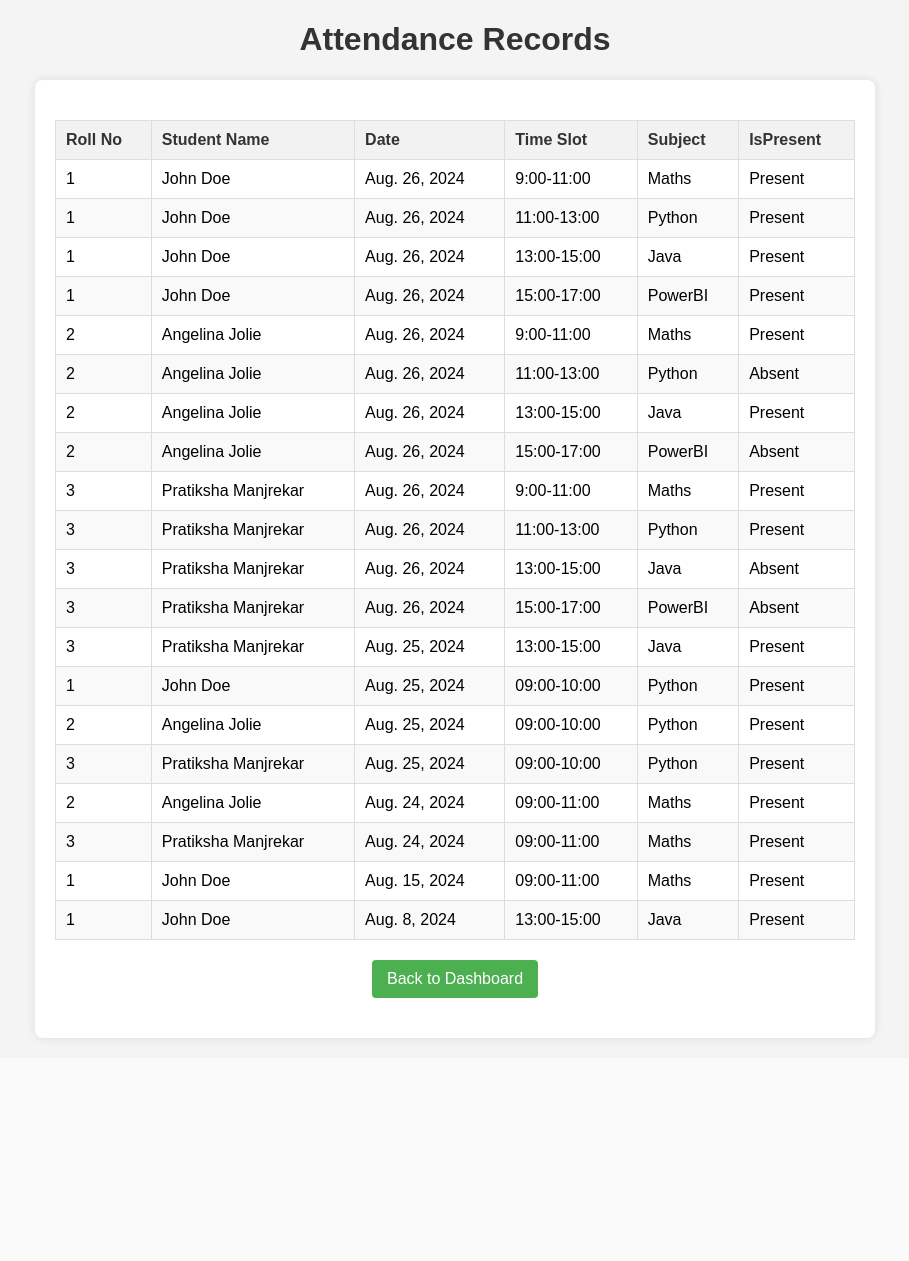
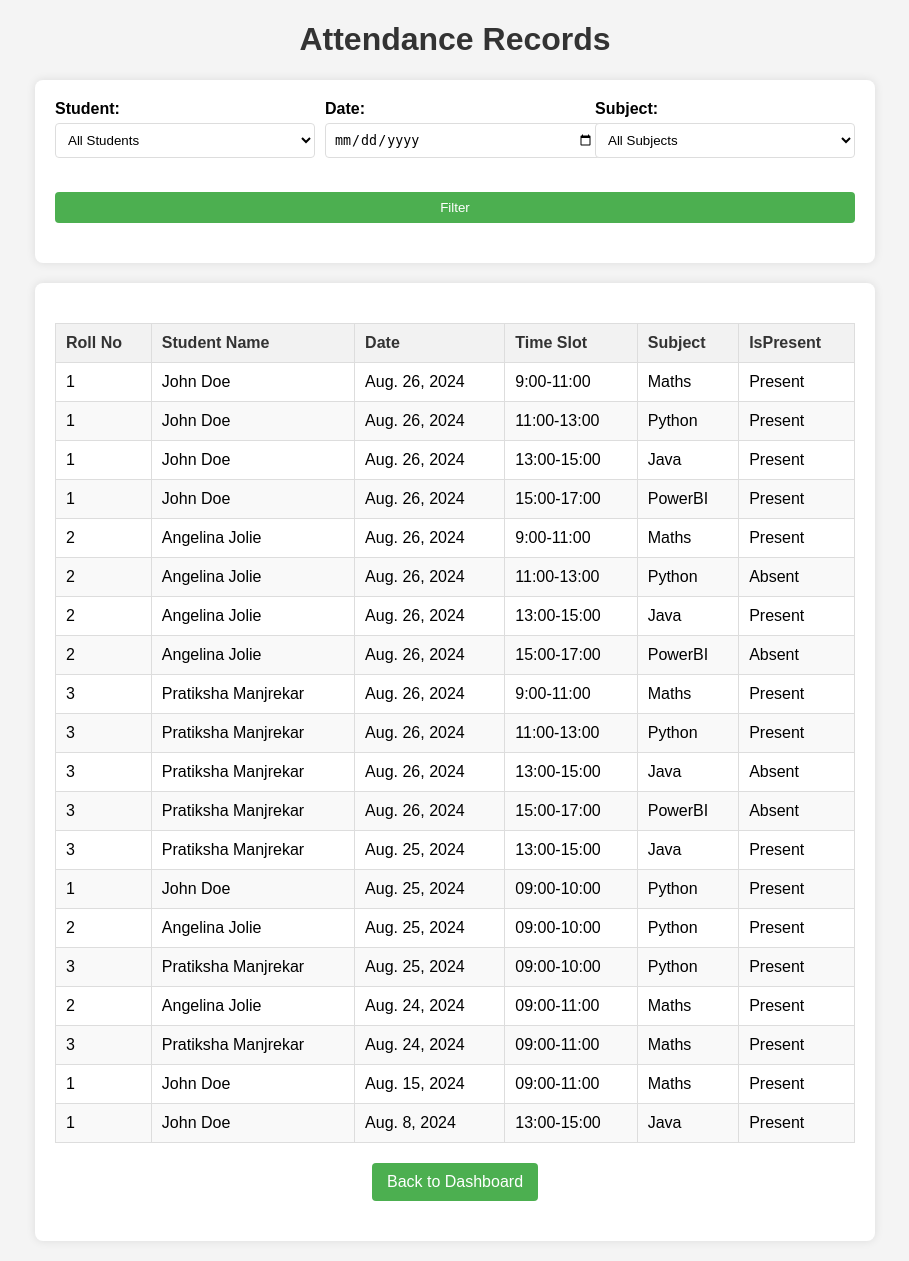
Before and after one commit to PratikshaManjrekar/django-attendance-mgmt, a Django app: template attendance/templates/view_attendance.html in a window 1280 px wide. Shown: the whole page, without its empty margins (185-1094 px from the left). Before the commit the page ends 1041 px from the top, so only its background shows below. Run offline with Django 4.2, Linux system fonts and the light colour scheme; the template is opened without the code that fills it: values that come from a table or form of the project are taken from there, others are empty; data comes from the database, SQL or seed files in the repository; both versions use the stored data as it was after the commit.

Commit message:
reopened

```diff
--- a/attendance/models.py
+++ b/attendance/models.py
@@ -37,3 +37,6 @@ class Attendance(models.Model):
 
     class Meta:
         unique_together = ['student', 'subject', 'date', 'time_slot']
+
+    def __str__(self):
+        return self.student
--- a/attendance/templates/student_dashboard.html
+++ b/attendance/templates/student_dashboard.html
@@ -106,6 +106,8 @@
                 <option value="?subject={{ subject.id }}" {% if request.GET.subject == subject.id|stringformat:"s" %}selected{% endif %}>{{ subject.name }}</option>
                 {% endfor %}
             </select>
+            <label for="datePicker">Select Date: </label>
+            <input type="date" id="datePicker" name="date" value="{{ request.GET.date }}" onchange="location.href='?subject={{ request.GET.subject }}&date=' + this.value;">
         </div>
 
         <h2>Your Attendance</h2>
--- a/attendance/templates/view_attendance.html
+++ b/attendance/templates/view_attendance.html
@@ -21,6 +21,45 @@
             box-shadow: 0 0 10px rgba(0, 0, 0, 0.1);
             max-width: 800px;
             margin: 20px auto;
+            overflow: hidden; /* Prevents overflow */
+        }
+
+        .filter-container {
+            display: flex;
+            flex-wrap: wrap;
+            gap: 10px;
+            margin-bottom: 20px;
+        }
+
+        .filter-container div {
+            flex: 1;
+            min-width: 200px; /* Ensures a minimum width */
+        }
+
+        label {
+            display: block;
+            margin-bottom: 5px;
+            font-weight: bold;
+        }
+
+        select, input[type="date"], button {
+            width: 100%;
+            padding: 8px;
+            border-radius: 4px;
+            border: 1px solid #ddd;
+            background-color: #fff;
+        }
+
+        button {
+            margin-top: 24px; /* Space between the input fields and button */
+            background-color: #4CAF50;
+            color: white;
+            border: none;
+            cursor: pointer;
+        }
+
+        button:hover {
+            background-color: #45a049;
         }
 
         table {
@@ -62,6 +101,7 @@
             text-decoration: none;
             font-size: 16px;
         }
+
         .back-button:hover {
             background-color: #45a049;
         }
@@ -69,6 +109,41 @@
 </head>
 <body>
     <h1>Attendance Records</h1>
+
+    <form method="get" action="{% url 'view_attendance' faculty.id %}">
+        <div class="container">
+            <div class="filter-container">
+                <div>
+                    <label for="student">Student:</label>
+                    <select id="student" name="student">
+                        <option value="">All Students</option>
+                        {% for student in students %}
+                        <option value="{{ student.id }}" {% if request.GET.student == student.id|stringformat:"s" %}selected{% endif %}>{{ student.name }}</option>
+                        {% endfor %}
+                    </select>
+                </div>
+
+                <div>
+                    <label for="date">Date:</label>
+                    <input type="date" id="date" name="date" value="{{ request.GET.date }}">
+                </div>
+
+                <div>
+                    <label for="subject">Subject:</label>
+                    <select id="subject" name="subject">
+                        <option value="">All Subjects</option>
+                        {% for subject in subjects %}
+                        <option value="{{ subject.id }}" {% if request.GET.subject == subject.id|stringformat:"s" %}selected{% endif %}>{{ subject.name }}</option>
+                        {% endfor %}
+                    </select>
+                </div>
+
+                <div>
+                    <button type="submit">Filter</button>
+                </div>
+            </div>
+        </div>
+    </form>
 
     <div class="container">
         <table>
@@ -96,8 +171,7 @@
             </tbody>
         </table>
 
-        <a href="{% url 'faculty_dashboard' faculty.id %}" class="back-button">Back to Dashboard</a>
-
+        <a href="{% url 'faculty_options' faculty.id %}" class="back-button">Back to Dashboard</a>
     </div>
 </body>
 </html>
--- a/attendance/urls.py
+++ b/attendance/urls.py
@@ -10,4 +10,5 @@ urlpatterns = [
     path('attendance/view/<int:faculty_id>',    views.view_attendance,   name='view_attendance'),
     path('dashboard/faculty/<int:faculty_id>/', views.faculty_dashboard, name='faculty_dashboard'),
     path('logout/',                             views.logout_view,       name='logout'),
+    path('faculty/<int:faculty_id>/options/',   views.faculty_options,   name='faculty_options'),
 ]
```
Also changed, not shown: attendance/templates/faculty_options.html (added, +57 -0 lines), attendance/views.py (+51 -7 lines), db.sqlite3.
